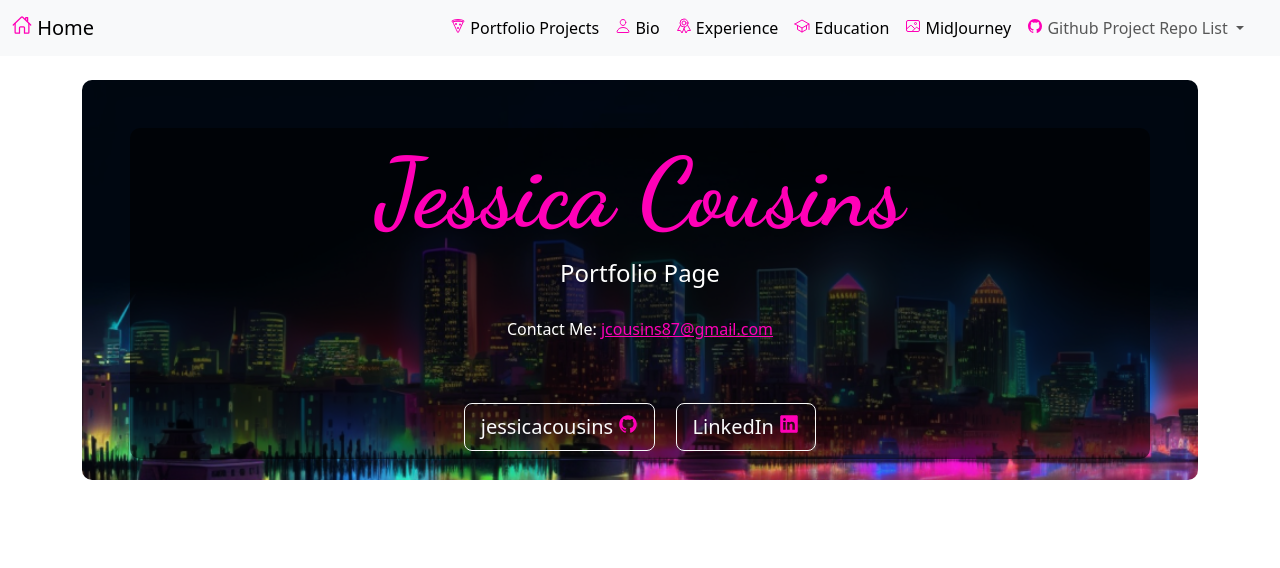
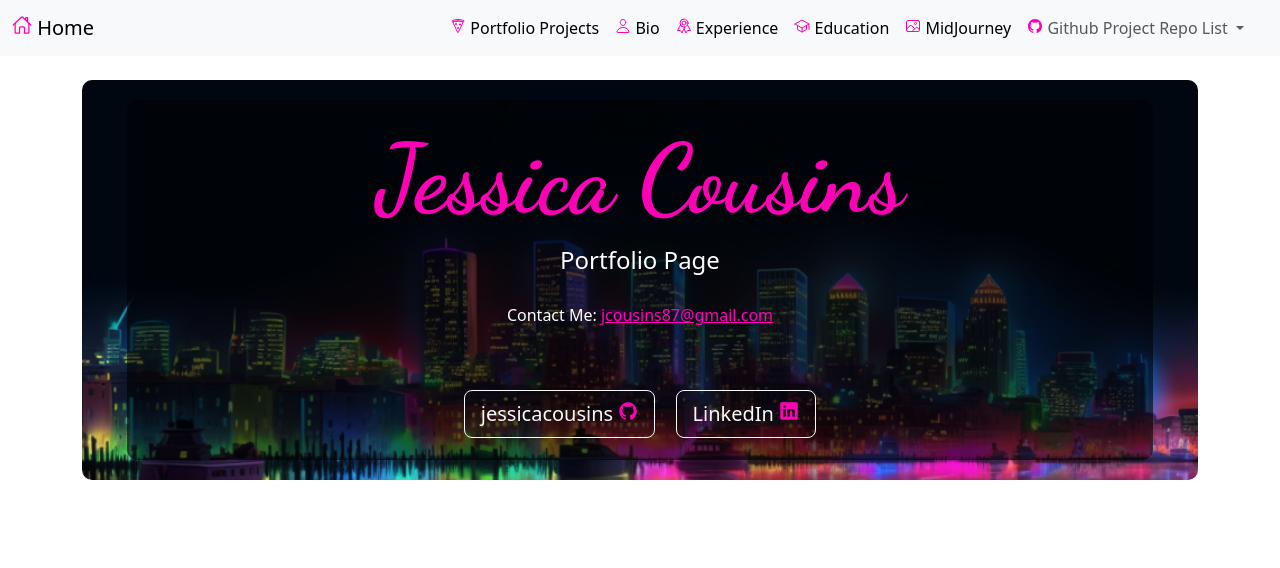
Before and after one commit to jessicacousins/jessicacousins.github.io, a plain HTML site: page index.html in a window 1280 px wide. Shown: the top 568 px of the page. Drawn offline with nearby package versions, Linux system fonts and the light colour scheme.

Commit message:
mask updated

```diff
--- a/index.html
+++ b/index.html
@@ -207,7 +207,7 @@
                 </ul>
           </div>
           <div class="col-md-4">
-            <h4><strong>Tools & Software</strong></h4>
+            <h4><strong>Innovative Tools & Software</strong></h4>
               <ul class="list-group">
                 <li class="list-group-item">Git</li>
                 <li class="list-group-item">VS Code</li>
--- a/styles.css
+++ b/styles.css
@@ -15,10 +15,20 @@
 
 .hero {
   margin-top: 80px;
+  position: relative;
 }
 
 .mask {
   border-radius: 10px;
+
+  position: absolute;
+  top: 5%;
+  left: 5%;
+  width: 90%;
+  height: 90%;
+  display: flex;
+  align-items: center;
+  justify-content: center;
 }
 
 .nameHere {
```
